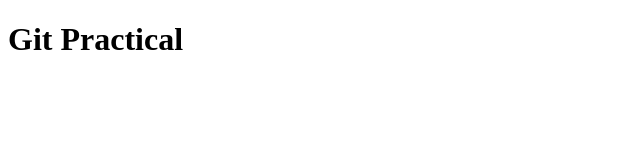
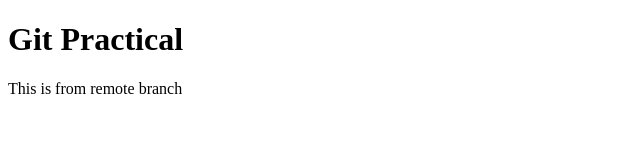
Before and after one commit to SurturFTW/DevOps_Practicals, a plain HTML site: page index.html in a window 1280 px wide. Shown: the whole page, without its empty margins (0-640 px from the left). Drawn offline with Linux system fonts and the light colour scheme.

Commit message:
Update index.html

```diff
--- a/index.html
+++ b/index.html
@@ -7,5 +7,6 @@
   </head>
   <body>
     <h1>Git Practical</h1>
+    <p> This is from remote branch </p>
   </body>
 </html>
```
